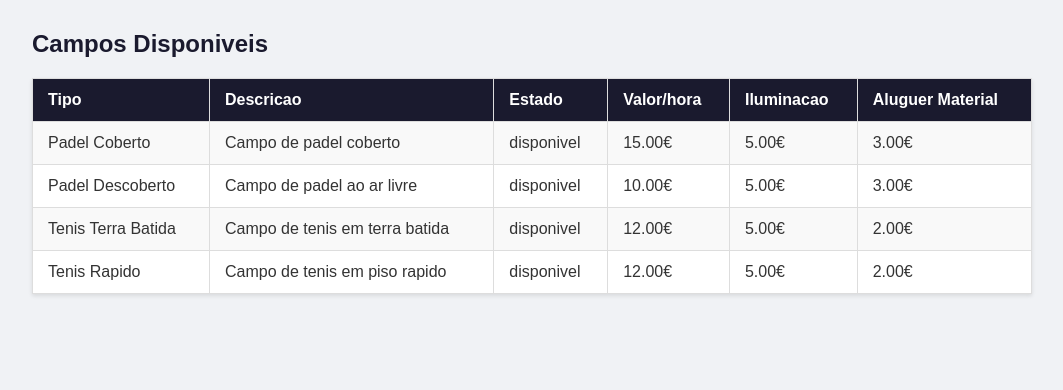
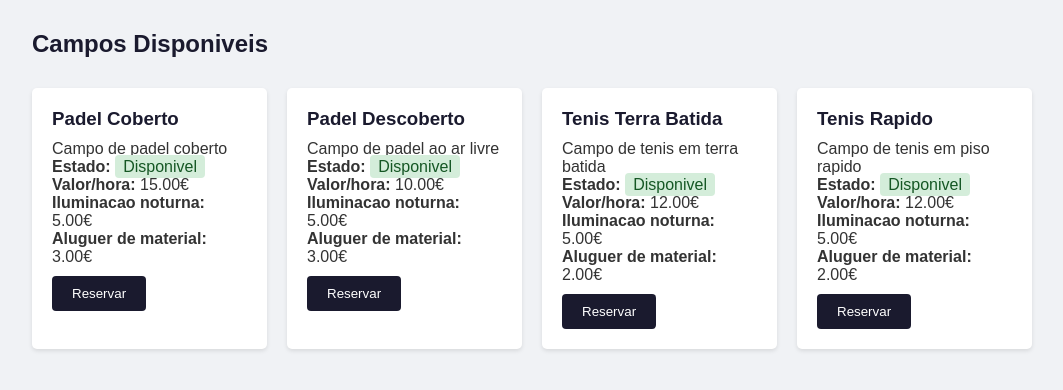
Before and after one commit to yxsin720/projeto-clube-desportivo, a PHP site: page /campos.php in a window 1280 px wide. Shown: the part 48-438 px from the top of the page, without its empty margins (108-1171 px from the left). Run offline with PHP 8.4, Linux system fonts and the light colour scheme; the visitor is signed in with stand-in values (Sample User, id 1); data comes from the database, SQL or seed files in the repository.

Commit message:
atualizacao dos campos com cards e estado de manutencao

```diff
--- a/campos.php
+++ b/campos.php
@@ -31,26 +31,29 @@ $campos = $stmt->fetchAll();
     </nav>
     <div class="container">
         <h2>Campos Disponiveis</h2>
-        <table>
-            <tr>
-                <th>Tipo</th>
-                <th>Descricao</th>
-                <th>Estado</th>
-                <th>Valor/hora</th>
-                <th>Iluminacao</th>
-                <th>Aluguer Material</th>
-            </tr>
+        <div class="cards">
             <?php foreach ($campos as $campo): ?>
-                <tr>
-                    <td><?= $campo['tipo_campo'] ?></td>
-                    <td><?= $campo['descricao'] ?></td>
-                    <td><?= $campo['estado'] ?></td>
-                    <td><?= $campo['valor'] ?>€</td>
-                    <td><?= $campo['custo_iluminacao'] ?>€</td>
-                    <td><?= $campo['custo_aluguer_material'] ?>€</td>
-                </tr>
+                <div class="card <?= $campo['estado'] == 'manutencao' ? 'card-indisponivel' : '' ?>">
+                    <h3><?= $campo['tipo_campo'] ?></h3>
+                    <p><?= $campo['descricao'] ?></p>
+                    <p><strong>Estado:</strong>
+                        <?php if ($campo['estado'] == 'disponivel'): ?>
+                            <span class="badge-disponivel">Disponivel</span>
+                        <?php else: ?>
+                            <span class="badge-indisponivel">Indisponivel</span>
+                        <?php endif; ?>
+                    </p>
+                    <p><strong>Valor/hora:</strong> <?= $campo['valor'] ?>€</p>
+                    <p><strong>Iluminacao noturna:</strong> <?= $campo['custo_iluminacao'] ?>€</p>
+                    <p><strong>Aluguer de material:</strong> <?= $campo['custo_aluguer_material'] ?>€</p>
+                    <?php if ($campo['estado'] == 'disponivel' && isset($_SESSION['user_id'])): ?>
+                        <a href="reservas.php"><button>Reservar</button></a>
+                    <?php elseif ($campo['estado'] == 'manutencao'): ?>
+                        <button disabled>Indisponivel</button>
+                    <?php endif; ?>
+                </div>
             <?php endforeach; ?>
-        </table>
+        </div>
     </div>
 </body>
 
--- a/css/style.css
+++ b/css/style.css
@@ -163,3 +163,27 @@ button:hover {
     color: #1a1a2e;
     margin-bottom: 10px;
 }
+
+.card-indisponivel {
+    opacity: 0.6;
+    border: 1px solid #ccc;
+}
+
+.badge-disponivel {
+    background-color: #d4edda;
+    color: #155724;
+    padding: 3px 8px;
+    border-radius: 4px;
+}
+
+.badge-indisponivel {
+    background-color: #f8d7da;
+    color: #721c24;
+    padding: 3px 8px;
+    border-radius: 4px;
+}
+
+button:disabled {
+    background-color: #ccc;
+    cursor: not-allowed;
+}
```
